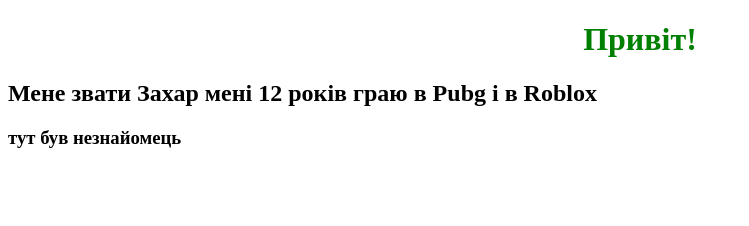
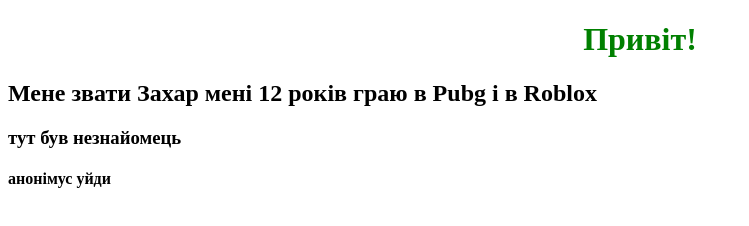
Before and after one commit to zahar182/test, a plain HTML site: page index.html in a window 1280 px wide. Shown: the whole page, without its empty margins (0-749 px from the left). Drawn offline with Linux system fonts and the light colour scheme.

Commit message:
версія 4

```diff
--- a/index.html
+++ b/index.html
@@ -11,5 +11,7 @@
     <h2>Мене звати Захар мені 12 років граю в Pubg і в Roblox</h2>
 
     <h3>тут був незнайомець</h3>
+    <h4>анонімус уйди </h4>
 </body>
+
 </html>
```
